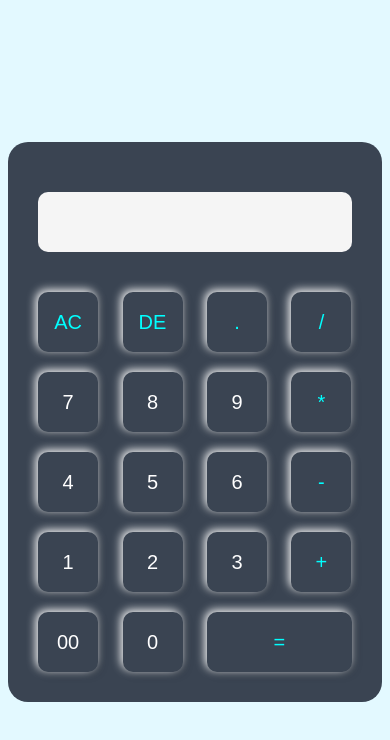
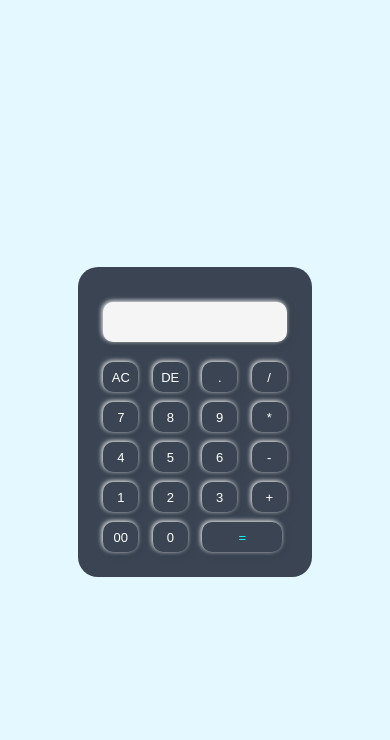
Before and after one commit to Narendra-jinka/Calculator, a plain HTML site: page index.html in a window 390 px wide. Drawn offline with Linux system fonts and the light colour scheme.

Commit message:
Update calcss.css

```diff
--- a/calcss.css
+++ b/calcss.css
@@ -53,3 +53,47 @@ form input.oprator{
 form input#eql{
 	color:cyan;
 }
+@media (max-width:400px){
+	.calculator{
+		width: 100%;
+		height: 100vh;
+
+	}
+	.cal{
+		background: #3a4452;
+		padding: 20px;
+		border-radius: 20px;
+	}
+	form .display{
+		display: flex;
+		justify-content: flex-end;
+		margin:10px 0;
+	}
+	form .display input{
+		height: 40px !important;
+		text-align: right;
+		flex:1;
+		padding: 10px;
+		font-size: 40px;
+		box-shadow: none;
+		background-color: #f5f5f5 !important;
+		color: black !important;
+	}
+	.cal form input{
+		border:0;
+		outline: 0;
+		height:30px;
+		width: 35px;
+		border-radius: 10px;
+		background:transparent;
+		font-size: 13px;
+		color:#fff;
+		cursor: pointer;
+		margin:5px;
+		box-shadow: -1px -1px 5px rgba(255, 255, 255, 2.0),2px 2px 10px rgba(0, 0, 0, 0.1);
+	}
+	form input.equal{
+		width: 80px;
+	}
+
+}
```
